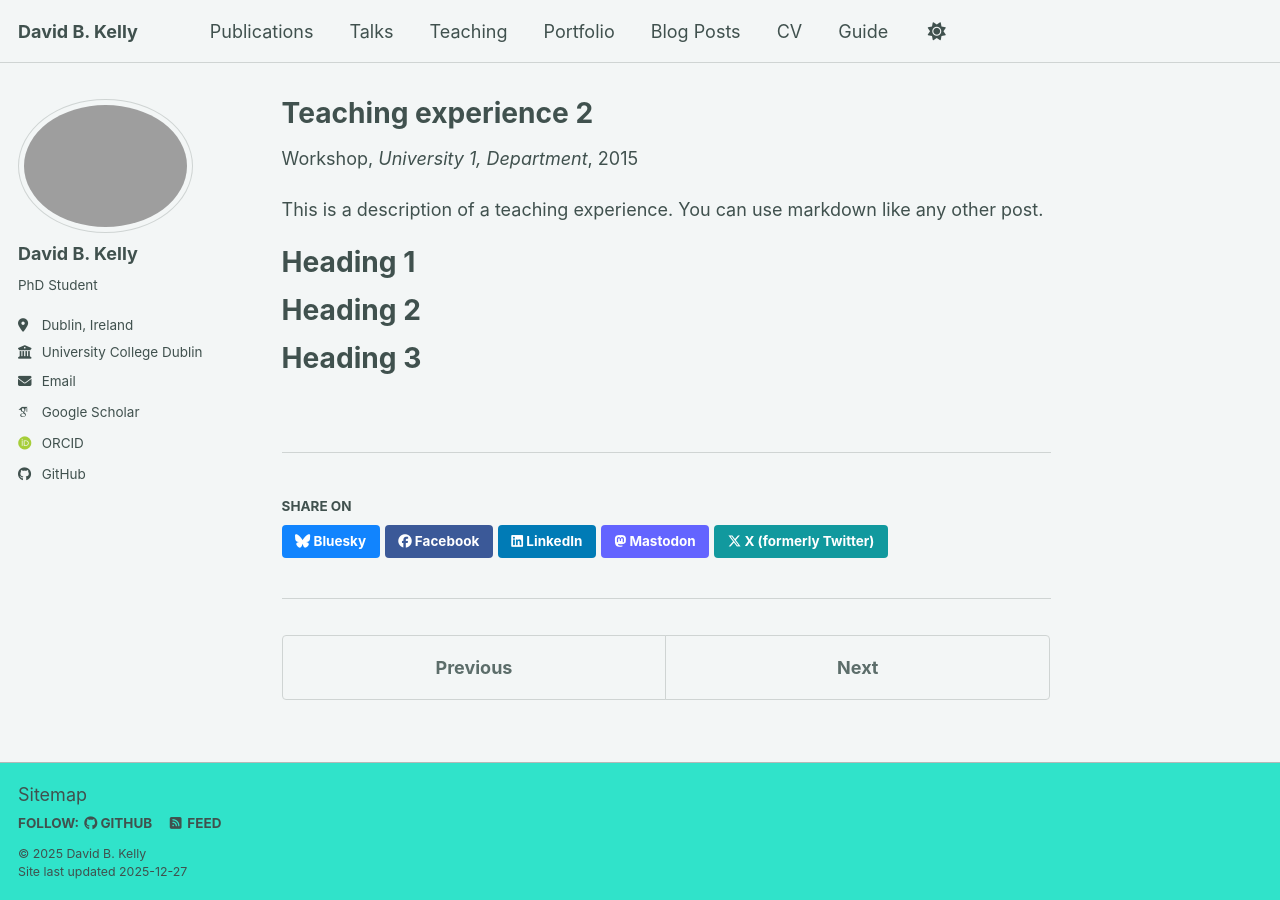
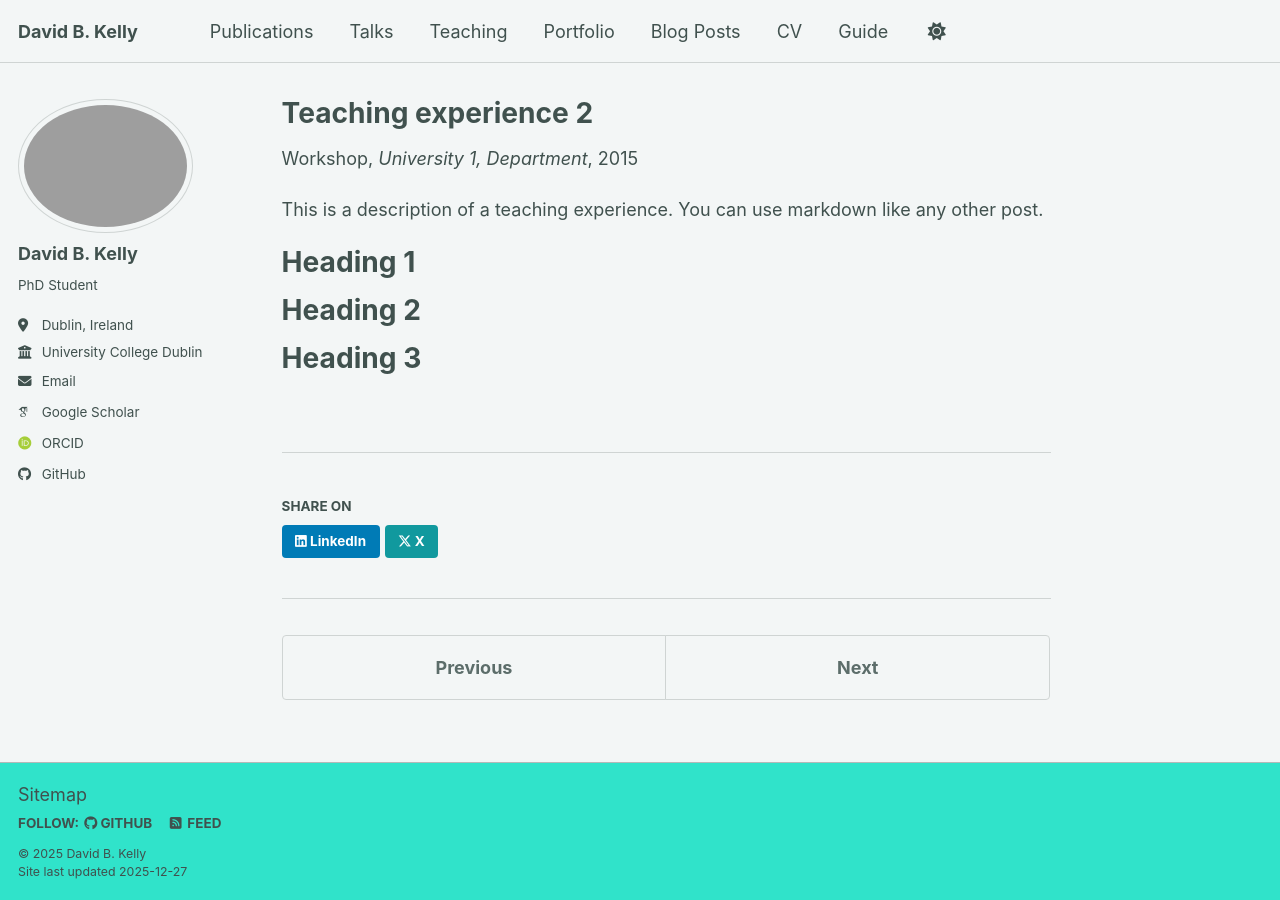
Before and after one commit to davidbkelly/davidbkelly.github.io, a Jekyll site: the page built from _teaching/2015-spring-teaching-2.md, in a window 1280 px wide. Built offline with Jekyll 4.4.1, drawn with Linux system fonts in a browser that asks for light colours; some web fonts are replaced; a script bundle is joined from its source files by our own code; library files that are not in the unit come from our copies.

Commit message:
Update social share links in HTML
Removed Facebook and Mastodon share links, adjusted X link.

```diff
--- a/_includes/social-share.html
+++ b/_includes/social-share.html
@@ -5,13 +5,7 @@
     <h4 class="page__share-title">{{ site.data.ui-text[site.locale].share_on_label | default: "Share on" }}</h4>
   {% endif %}
 
-  <a href="https://bsky.app/intent/compose?text={{ base_path }}{{ page.url }}" class="btn btn--bluesky" title="{{ site.data.ui-text[site.locale].share_on_label | default: 'Share on' }} Bluesky"><i class="fab fa-bluesky" aria-hidden="true"></i><span> Bluesky</span></a>
-
-  <a href="https://www.facebook.com/sharer/sharer.php?u={{ base_path }}{{ page.url }}" class="btn btn--facebook" title="{{ site.data.ui-text[site.locale].share_on_label | default: 'Share on' }} Facebook"><i class="fab fa-facebook" aria-hidden="true"></i><span> Facebook</span></a>
-
   <a href="https://www.linkedin.com/shareArticle?mini=true&url={{ base_path }}{{ page.url }}" class="btn btn--linkedin" title="{{ site.data.ui-text[site.locale].share_on_label | default: 'Share on' }} LinkedIn"><i class="fab fa-linkedin" aria-hidden="true"></i><span> LinkedIn</span></a>
 
-  <a href="https://www.addtoany.com/add_to/mastodon?linkurl={{  base_path | append: page.url | url_encode }}" class="btn btn--mastodon" title="{{ site.data.ui-text[site.locale].share_on_label | default: 'Share on' }} Mastodon"><i class="fab fa-mastodon" aria-hidden="true"></i><span> Mastodon</span></a>
-
-  <a href="https://x.com/intent/post?text={{ base_path }}{{ page.url }}" class="btn btn--x" title="{{ site.data.ui-text[site.locale].share_on_label | default: 'Share on' }} X"><i class="fab fa-x-twitter" aria-hidden="true"></i><span> X (formerly Twitter)</span></a>
+  <a href="https://x.com/intent/post?text={{ base_path }}{{ page.url }}" class="btn btn--x" title="{{ site.data.ui-text[site.locale].share_on_label | default: 'Share on' }} X"><i class="fab fa-x-twitter" aria-hidden="true"></i><span> X </span></a>
 </section>
```
